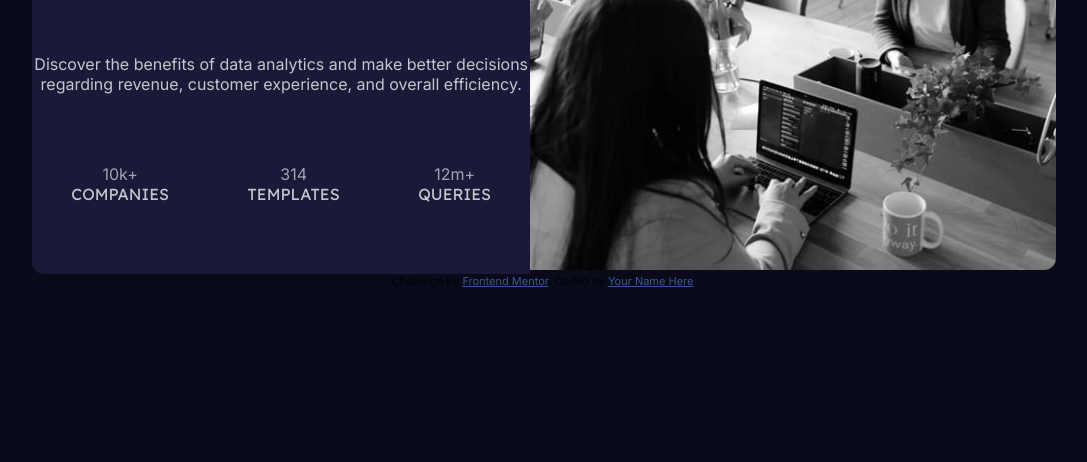
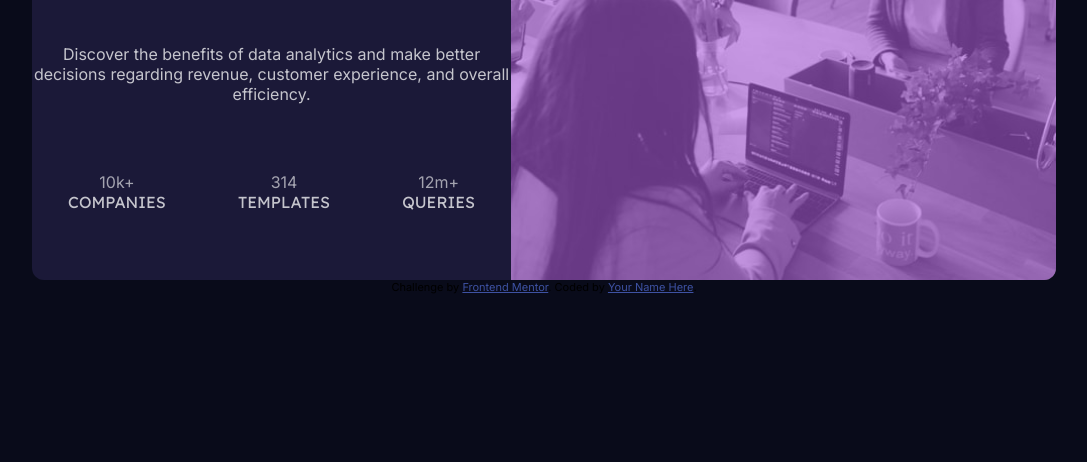
Before and after one commit to saves42/stats_preview_card, a plain HTML site: page index.html in a window 1280 px wide. Shown: the part 338-800 px from the top of the page, without its empty margins (96-1183 px from the left). Drawn offline with Linux system fonts and the light colour scheme.

Commit message:
add image overlay

```diff
--- a/index.html
+++ b/index.html
@@ -51,8 +51,11 @@
   </div>
 
 
-  <div class="img-container overlay">
+  <div class="img-container">
+    <div class="overlay"></div>
     <img src="images/image-header-desktop.jpg" alt="women in office">
+
+
   </div>
 
 </main>
--- a/styles/style.css
+++ b/styles/style.css
@@ -71,14 +71,24 @@ main {
 .img-container img {
     border-top-right-radius: 0.75em;
     border-bottom-right-radius: 0.75em;
-    width: 100%;
-    height: auto;
+    width: auto;
+    height: 100%;
+
+
 }
 
+
 .overlay {
-    : hsl(277, 64%, 61%);
+    border-top-right-radius: 0.75em;
+    border-bottom-right-radius: 0.75em;
+    background: hsla(277, 64%, 61%,0.6);
+    width: 34.052375em;
+    height: 28.125em;
+    position: absolute;
 
 }
+
+
 
 footer {
     justify-self: flex-end;
```
